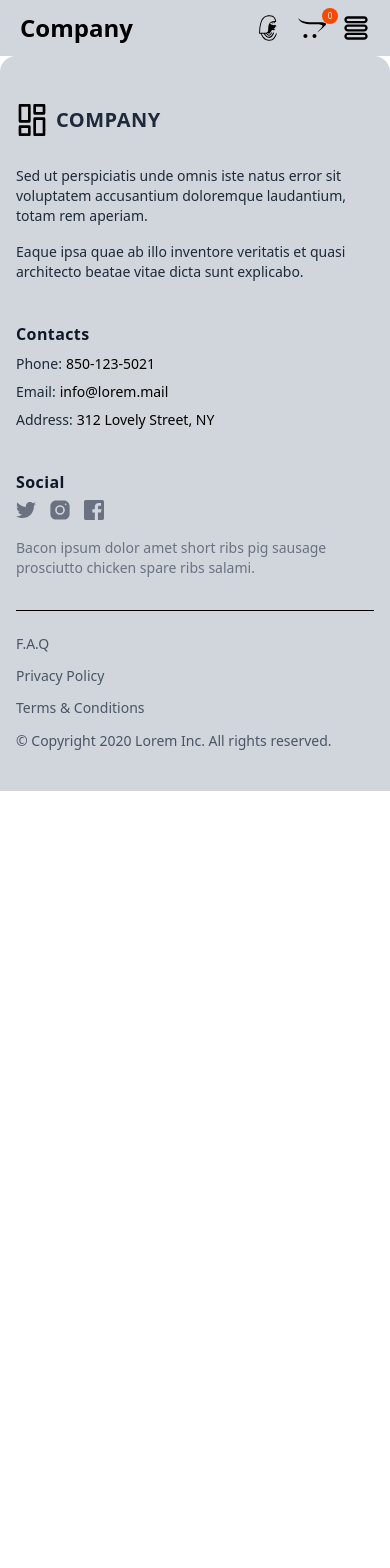
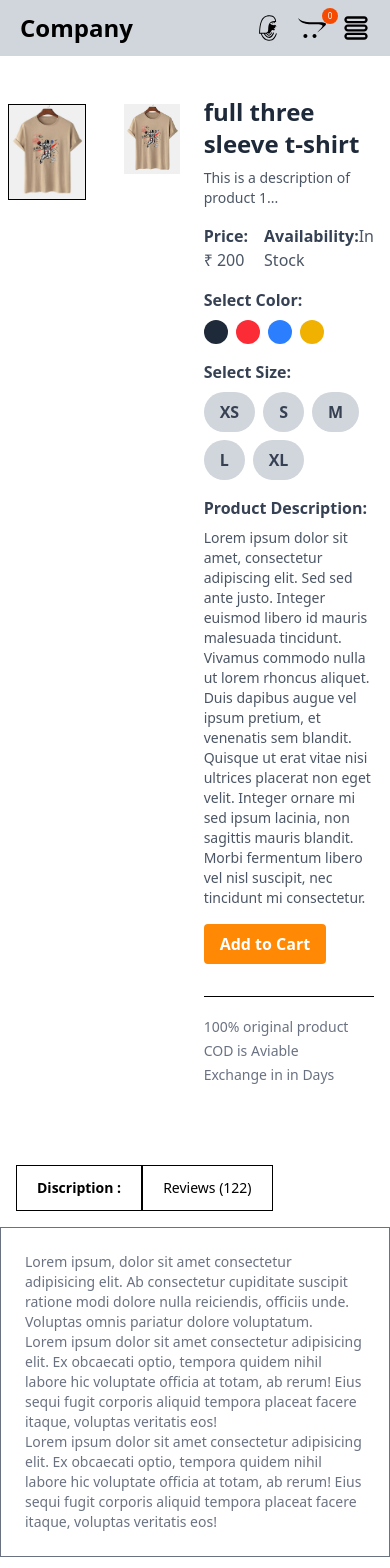
Before and after one commit to aryank730/Ecommerce-API, a React (Vite) app: page /product/AA01 in a window 390 px wide. Shown: the top 1568 px of the page. Before the commit the page ends 844 px from the top, so only its background shows below. Built offline with nearby package versions, Linux system fonts and the light colour scheme.

Commit message:
related products added

```diff
--- a/src/App.jsx
+++ b/src/App.jsx
@@ -4,7 +4,7 @@ import Home from './Pages/Home'
 import Cart from './Pages/Cart'
 import PlaceOrder from './Pages/PlaceOrder'
 // import NotFound from './Pages/NotFound'
-import Products from './Pages/Product'
+import Product from './Pages/Product'
 import Collection from './Pages/Collection'
 import Login from './Pages/Login'
 import Contact from './Pages/Contact'
@@ -23,7 +23,7 @@ function App() {
       <Route path="/cart" element={<Cart />} />
       <Route path="/placeorder" element={<PlaceOrder />} />
       <Route path="Collection" element={<Collection />} />
-      <Route path="/products:Productid" element={<Products />} />
+      <Route path="/product/:productId" element={<Product />} />
       <Route path="/Contact" element={<Contact />} />
       <Route path="/Orders" element={<Orders />} />
       <Route path="/login" element={<Login />} />
--- /dev/null
+++ b/src/Components/RelatedProduct.jsx
@@ -0,0 +1,43 @@
+import React, { useEffect, useState, useContext } from 'react'
+import { ShopContext } from '../context/ShopContext'
+import Title from './Title'
+import ProductItem from './ProductItem'
+
+const RelatedProduct = ({ category, subCategory }) => {
+   const { products } = useContext(ShopContext)
+   const [related, setRelated] = useState([])
+
+   useEffect(() => {
+      if (products.length > 0) {
+         let productCopy = products.slice()
+         productCopy = productCopy.filter((item) => category === item.category);
+         productCopy = productCopy.filter((item) => category === item.subCategory);
+
+         setRelated(productCopy.slice(0, 5))
+      }
+   }, [products, category, subCategory])
+
+   return (
+      <div>
+         <div className="my-24">
+            <div className="text-center text-3xl py-2">
+               <Title text1={'RELATED'} text2= {'PRODUCTS'}/>
+            </div>
+
+            <div className="grid grid-col-2 sm:grid-col-3 md:grid-col-4 lg:grid-col-5 gap-4 gap-y-6">
+               {related.map((item, index) => (
+                  <ProductItem
+                     key={index}
+                     id={item.id}
+                     name={item.name}
+                     image={item.image[0]}
+                     price={item.price}
+                     currency='₹'/>
+               ))}
+            </div>
+         </div>
+      </div>
+   )
+}
+
+export default RelatedProduct
--- a/src/Pages/Collection.jsx
+++ b/src/Pages/Collection.jsx
@@ -76,15 +76,18 @@ const Collection = () => {
   }, [filterProducts]);
 
 
-  const sortFilter =()=>{
+  const sortFilter = () => {
+
+    let fpcopy = filterProducts.slice();
 
     switch (sortType) {
       case 'low-high':
-        setFilterProducts((prev) => [...prev].sort((a, b) => (a.price - b.price)));
+        setFilterProducts(fpcopy.sort((a, b) => (a.price - b.price)));
         break;
 
-        case 'high-low':
-          setFilterProducts((prev) => [...prev].sort((a,b)=>(b.price - a.price)))
+      case 'high-low':
+        setFilterProducts(fpcopy.sort((a, b) => (b.price - a.price)));
+        break;
 
       default:
         applyFilter();
@@ -93,8 +96,9 @@ const Collection = () => {
   }
 
   useEffect(() => {
-    sortProduct();
+    sortFilter();
   }, [sortType]);
+
 
   return (
     <div>
@@ -185,7 +189,7 @@ const Collection = () => {
           <div className="flex justify-between text-base sm:text-2xl mx-3 mb-4">
             <Title text1={'All '} text2={'COLLECTION'} />
 
-            <select onChange={(e)=>setSortType(e.target.value)} className="border-2 border-gray-300 text-sm px-2">
+            <select onChange={(e) => setSortType(e.target.value)} className="border-2 border-gray-300 text-sm px-2">
               <option value="relevant">Sort by: Relevant</option>
               <option value="low-high">Sort by: Low to High</option>
               <option value="high-low">Sort by: High to Low</option>
--- a/src/Pages/Product.jsx
+++ b/src/Pages/Product.jsx
@@ -1,11 +1,135 @@
-import React from 'react'
+import React, { useEffect, useState, useContext } from 'react';
+import { useParams } from 'react-router-dom';
+import { ShopContext } from '../context/ShopContext';
+import { assets } from '../assets/assets';
+import RelatedProduct from '../Components/RelatedProduct';
 
 const Product = () => {
-  return (
-    <div>
+  const { productId } = useParams();
+  const { products, currency } = useContext(ShopContext);
+  const [productData, setProductData] = useState(null);
+  const [image, setImage] = useState('');
+  const [size, setSize] = useState('');
+
+  useEffect(() => {
+    const product = products.find((item) => item.id === productId);
+    if (product) {
+      setProductData(product);
+      setImage(product.image[0]);
+    } else {
+      setProductData(null); // in case no match is found
+    }
+  }, [productId, products]);
+
+  // if (!productData) return <div>Product not found</div>;
+
+  return productData ? (
+    <div className=" pt-10 transition-opacity ease-in duration-500 opacity-100">
+      <div className="flex flex-row justify-around">
+        {/* product data */}
+        <div className="flex flex-row m-2 gap-8 sm:gap-12">
+
+          {/* product image thumbnails and selection */}
+          <div className="flex flex-col sm:flex-row sm:w-1/5 gap-4 align-center">
+            <div className="flex sm:flex-col overflow-x-auto sm:overflow-y-auto justify-around  sm:h-[400px] gap-3 sm:gap-4">
+              {productData.image.map((item, index) => (
+                <img key={index} onClick={() => setImage(item)} src={item} alt={productData.name}
+                  className="w-[24] h-24 object-cover cursor-pointer flex-shrink-0 border hover:border-gray-400 transition"
+                />
+              ))}
+            </div>
+          </div>
+
+          {/* main product image */}
+          <div className="w-full sm:w-[80%]">
+            <img
+              className="w-full h-auto object-contain"
+              src={image}
+              alt={productData.name}
+            />
+          </div>
+        </div>
+
+        {/* ----------------------product info ---------------- */}
+        {/* <div className="flex-1 "> */}
+        <div class="flex-1 px-4">
+          <h2 class="text-2xl font-bold text-gray-800  mb-2">{productData.name}</h2>
+          <p class="text-gray-600  text-sm mb-4">{productData.description}</p>
+          <div class="flex mb-4">
+            <div class="mr-4">
+              <span class="font-bold text-gray-700 ">Price: </span>
+              <span class="text-gray-600 ">{currency} {productData.price}</span>
+            </div>
+            <div>
+              <span class="font-bold text-gray-700 ">Availability:</span>
+              <span class="text-gray-600 ">In Stock</span>
+            </div>
+          </div>
+          <div class="mb-4">
+            <span class="font-bold text-gray-700 ">Select Color:</span>
+            <div class="flex items-center mt-2">
+              <button class="w-6 h-6 rounded-full bg-gray-800  mr-2"></button>
+              <button class="w-6 h-6 rounded-full bg-red-500 mr-2"></button>
+              <button class="w-6 h-6 rounded-full bg-blue-500  mr-2"></button>
+              <button class="w-6 h-6 rounded-full bg-yellow-500  mr-2"></button>
+            </div>
+          </div>
+          <div class="mb-4">
+            <span class="font-bold text-gray-700 ">Select Size:</span>
+            <div className="flex items-center mt-2 flex-wrap gap-2">
+              {productData.size.map((item, index) => (
+                <button
+                  onClick={() => setSize(item)}
+                  key={index}
+                  className={`bg-gray-300 text-gray-700 py-2 px-4 rounded-full font-bold hover:bg-gray-400 transition
+                ${item === size ? 'border-2 border-orange-500' : ''}`}  > {item}
+                </button>
+              ))}
+            </div>
+
+          </div>
+          <div>
+            <span class="font-bold text-gray-700 ">Product Description:</span>
+            <p class="text-gray-600  text-sm mt-2">
+              Lorem ipsum dolor sit amet, consectetur adipiscing elit. Sed
+              sed ante justo. Integer euismod libero id mauris malesuada tincidunt. Vivamus commodo nulla ut
+              lorem rhoncus aliquet. Duis dapibus augue vel ipsum pretium, et venenatis sem blandit. Quisque
+              ut erat vitae nisi ultrices placerat non eget velit. Integer ornare mi sed ipsum lacinia, non
+              sagittis mauris blandit. Morbi fermentum libero vel nisl suscipit, nec tincidunt mi consectetur.
+            </p>
+          </div>
+          <button className="bg-orange-400 active:bg-orange-600 text-white font-bold py-2 px-4 rounded mt-4 hover:bg-orange-500 transition">
+            Add to Cart </button>
+          <hr className='mt-8 sm:w-4/5' />
+          <div className="text-sm text-gray-500 mt-5 flex flex-col gap-1">
+            <p>100% original product</p>
+            <p>COD is Aviable</p>
+            <p>Exchange in in Days</p>
+          </div>
+        </div>
+
+      </div>
+      {/* ------------------------Discription and review section--------------------- */}
+      <div className="mt-20">
+        <div className="flex m-4">
+          <b className='border px-5 py-3 text-sm'>Discription : </b>
+          <p className='border px-5 py-3 text-sm'>Reviews (122)</p>
+        </div>
+        <div className="felx felx-col gap-4 border p-6 text-sm text-gray-500">
+          <p>Lorem ipsum, dolor sit amet consectetur adipisicing elit. Ab consectetur cupiditate suscipit ratione modi dolore nulla reiciendis, officiis unde. Voluptas omnis pariatur dolore voluptatum.</p>
+          <p>Lorem ipsum dolor sit amet consectetur adipisicing elit. Ex obcaecati optio, tempora quidem nihil labore hic voluptate officia at totam, ab rerum! Eius sequi fugit corporis aliquid tempora placeat facere itaque, voluptas veritatis eos!</p>
+          <p>Lorem ipsum dolor sit amet consectetur adipisicing elit. Ex obcaecati optio, tempora quidem nihil labore hic voluptate officia at totam, ab rerum! Eius sequi fugit corporis aliquid tempora placeat facere itaque, voluptas veritatis eos!</p>
+        </div>
+      </div>
+
+
+      {/* display related product  */}
+
+      <RelatedProduct category={productData.category} subCategory={productData.subCategory} />
 
     </div>
-  )
-}
 
-export default Product
+  ) : <div className="opacity-0"></div>
+};
+
+export default Product;
```
